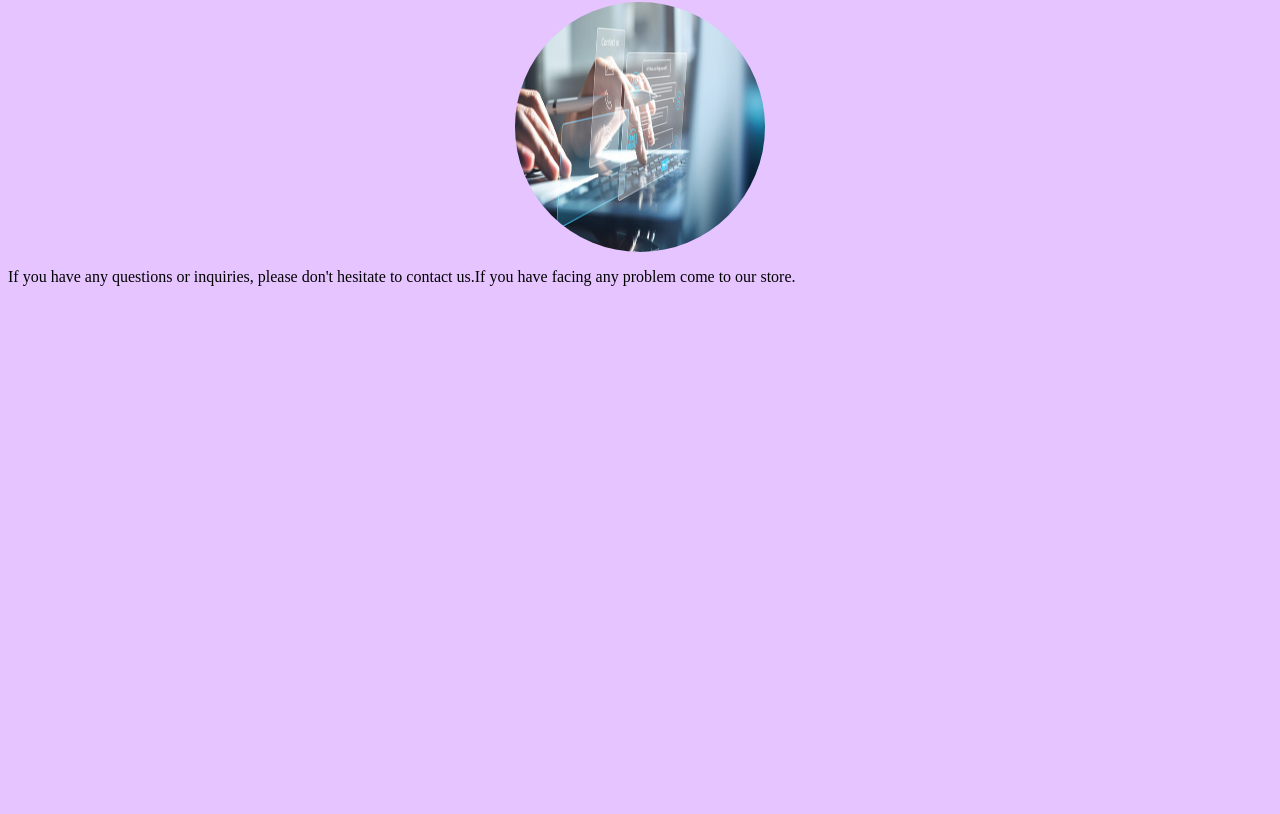
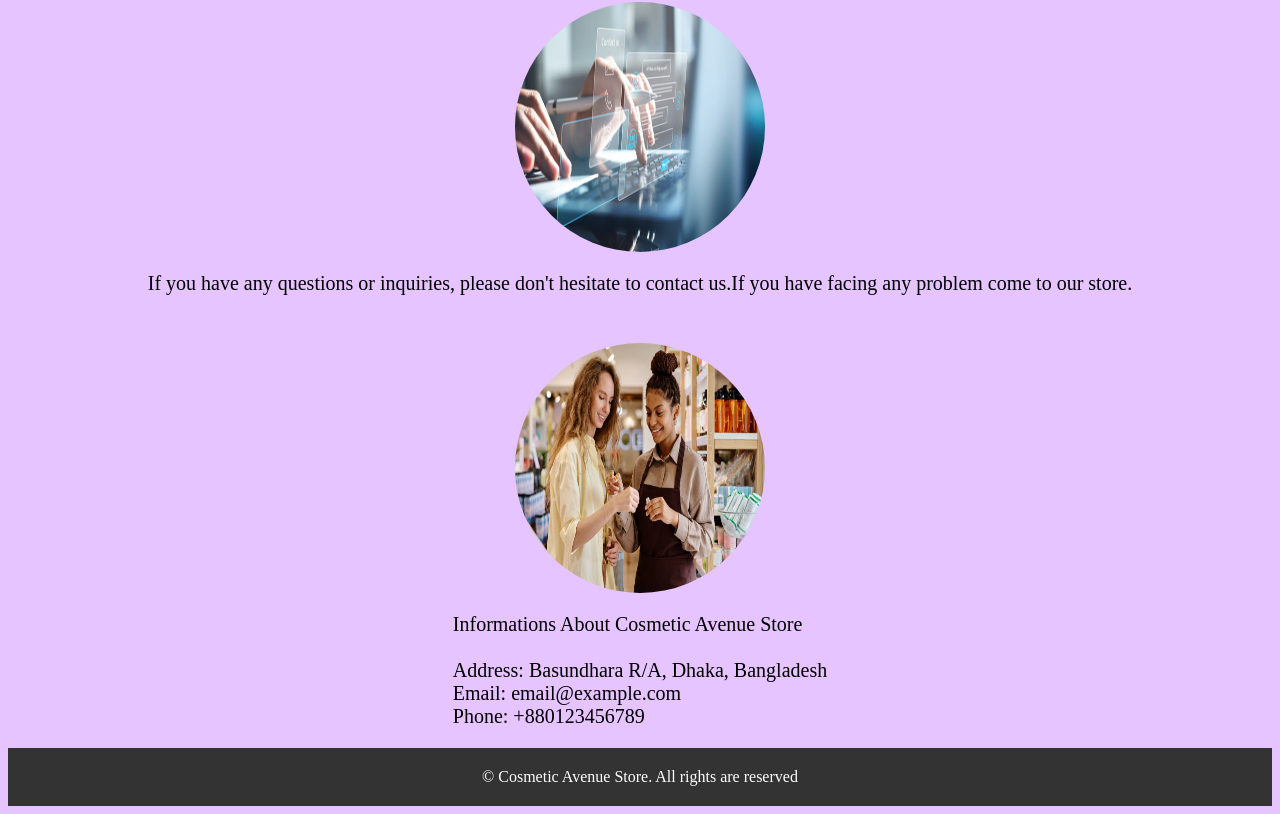
Before and after one commit to SadiaSiddika/MIS455-Practical-Online, a plain HTML site: page contact Us.html in a window 1280 px wide. Shown: the part 130-944 px from the top of the page. Before the commit the page ends 800 px from the top, so only its background shows below. Drawn offline with Linux system fonts and the light colour scheme.

Commit message:
6th commit

```diff
--- a/contact Us.css
+++ b/contact Us.css
@@ -65,3 +65,20 @@ img{
     display: flex;
     justify-content: center;
 }
+.contactUsImage2{
+    margin-top: 10px;
+    display: flex;
+    justify-content: center;
+}
+
+/* image ends */
+
+/* paragraph starts */
+
+.contactUsParagraph{
+    display: flex;
+    justify-content: center;
+    font-size: 20px;;
+}
+
+/* paragraph ends */
--- a/contact Us.html
+++ b/contact Us.html
@@ -28,7 +28,20 @@
   <p class="contactUsParagraph">If you have any questions or inquiries, please don't hesitate to contact us.If you have
     facing any problem come to our store.</p>
   <br>
+  <div class="contactUsImage2"><img src="img20.jpg" alt=""></div>
+  <p class="contactUsParagraph">
+    Informations About Cosmetic Avenue Store<br> <br>
+    Address: Basundhara R/A, Dhaka, Bangladesh <br>
+    Email: email@example.com <br>
+    Phone: +880123456789 <br>
+  </p>
+
+  <!-- footer -->
+  <footer> &copy; Cosmetic Avenue Store. All rights are reserved </footer>
 
 </body>
 
 </html>
+</body>
+
+</html>
```
Also changed, not shown: product.html (+1 -7 lines), img20.jpg (added).
